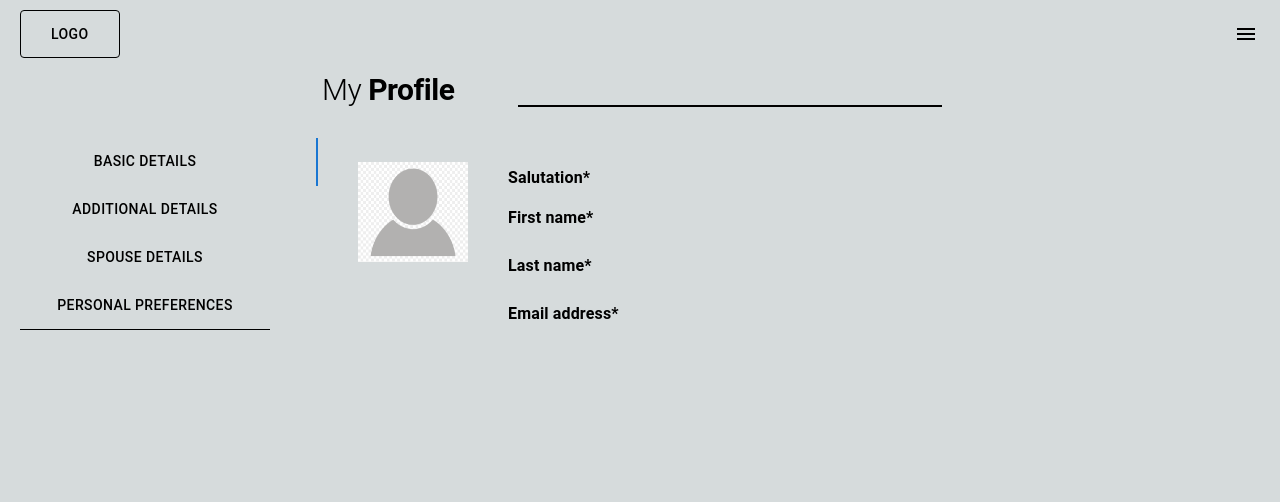
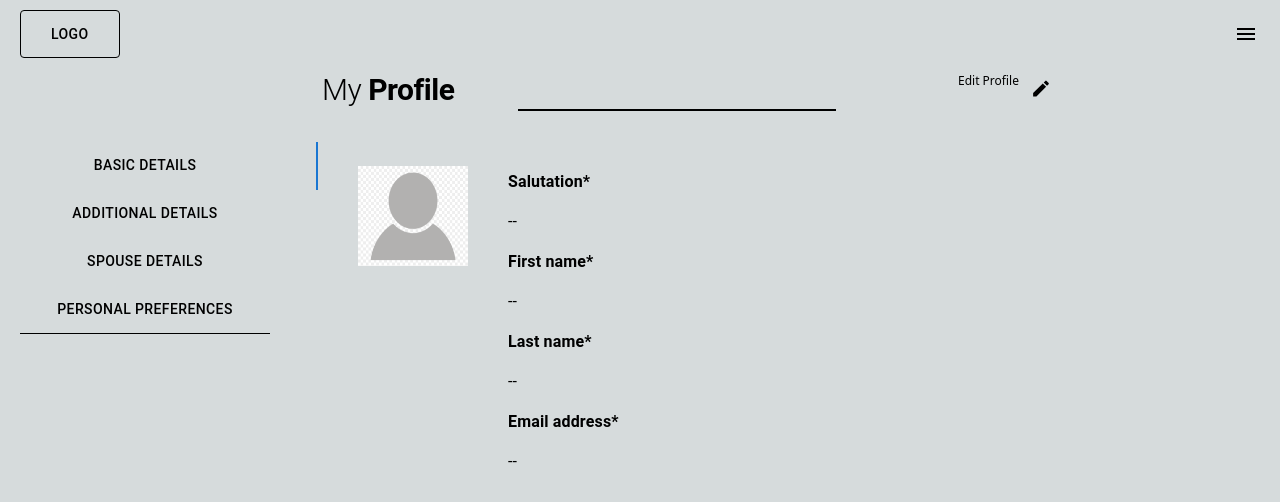
Before and after one commit to RukshanRanabahu/SlicingExercise, a Next.js app: page /profile in a window 1280 px wide. Shown: the top 502 px of the page. Built offline with nearby package versions, Linux system fonts and the light colour scheme.

Commit message:
edit profile

```diff
--- a/compnents/appbar_drawer/index.tsx
+++ b/compnents/appbar_drawer/index.tsx
@@ -62,13 +62,13 @@ export default function AppBarDrawer() {
     >
       {["My Contacts", "My Profile", "Edit Profile"].map((text, index) => (
         <>
-          <List key={text}>
+          <List key={text+index.toString()}>
             {text == "My Profile" ? (
               <Link href="/profile" key={text}>
                 <ListItemComponent key={text} text={text} />
               </Link>
             ) : (
-              <Link href="" key={text}>
+              <Link href="/" key={text}>
                 <ListItemComponent key={text} text={text} />
               </Link>
             )}
--- a/pages/index.tsx
+++ b/pages/index.tsx
@@ -150,13 +150,14 @@ export default function Home(props: { contactsData: any }) {
               cell: string;
             }) => (
               <Grid key={post.email} item xs={12} sm={6} md={4}>
-                <Box style={{ maxHeight: "125px", overflowY: "hidden" }}>
+                <Box key={post.email} style={{ maxHeight: "125px", overflowY: "hidden" }}>
                   <ContactCard
                     picture={post.picture}
                     email={post.email}
                     name={post.name}
                     location={post.location}
                     cell={post.cell}
+                    key={post.email}
                   />
                 </Box>
               </Grid>
--- a/pages/profile/index.module.css
+++ b/pages/profile/index.module.css
@@ -1,22 +1,33 @@
 .tabComponent {
   width: 250px;
   border-top: 1px solid #000;
-  color: '#000';
+  color: "#000";
   /* display: flex; */
   align-items: flex-start;
 }
-.profileImage{
+.profileImage {
   width: 110px;
   height: 100px;
 }
 
-.displayInlinFlex{
+.displayInlinFlex {
   display: flex;
   flex-direction: row;
 }
-.profileDetails{
+.profileDetails {
   padding-left: 100px;
 }
-.boldText{
-
+.EditProfileBtn {
+  font-size: 12px;
+  display: flex;
+  flex-direction: row;
+  cursor: pointer;
 }
+.EditIconBtn {
+  margin-left: 10px;
+  padding-top: 3px;
+  font-size: 14px;
+}
+.mgnTop{
+  margin-top: 20px;
+}
--- a/pages/profile/index.tsx
+++ b/pages/profile/index.tsx
@@ -6,16 +6,29 @@ import Typography from "@mui/material/Typography";
 import Box from "@mui/material/Box";
 import AppBarDrawer from "@/compnents/appbar_drawer";
 import styles from "./index.module.css";
-import { Container, Grid, Paper, Stack, styled } from "@mui/material";
+import {
+  Button,
+  Container,
+  Grid,
+  IconButton,
+  MenuItem,
+  Paper,
+  Select,
+  SelectChangeEvent,
+  Stack,
+  TextField,
+  styled,
+} from "@mui/material";
 import ProfilImg from "../../src/images/profile.png";
-
+import EditIcon from "@mui/icons-material/Edit";
+import Link from "next/link";
 interface TabPanelProps {
   children?: React.ReactNode;
   index: number;
   value: number;
 }
 
-function  TabPanel(props: TabPanelProps) {
+function TabPanel(props: TabPanelProps) {
   const { children, value, index, ...other } = props;
 
   return (
@@ -26,11 +39,7 @@ function  TabPanel(props: TabPanelProps) {
       aria-labelledby={`vertical-tab-${index}`}
       {...other}
     >
-      {value === index && (
-        <Box sx={{ p: 3 }}>
-          {children}
-        </Box>
-      )}
+      {value === index && <Box sx={{ p: 3 }}>{children}</Box>}
     </Box>
   );
 }
@@ -43,25 +52,34 @@ function a11yProps(index: number) {
 }
 
 const personalDetails = {
-  basicDetails:['First name', 'Last name', 'Email address'],
-  addtionalDetails: []
-}
+  basicDetails: ["First name", "Last name", "Email address"],
+  addtionalDetails: [],
+};
 
 export default function Profile() {
   const [value, setValue] = React.useState(0);
+  const [edit, setEdit] = React.useState(false);
+  const [sal, setSal] = React.useState("");
 
+  const handlSaleChange = (event: SelectChangeEvent) => {
+    setSal(event.target.value as string);
+  };
   const handleChange = (event: React.SyntheticEvent, newValue: number) => {
     setValue(newValue);
   };
 
-  const Item = styled(Paper)(({ theme }) => ({
-    backgroundColor: theme.palette.mode === 'dark' ? '#1A2027' : '#fff',
-    ...theme.typography.body2,
-    padding: theme.spacing(1),
-    textAlign: 'center',
-    color: theme.palette.text.secondary,
-  }));
-
+  const Item = () => {
+    return (
+      <Stack spacing={2} direction="row" className={styles.mgnTop}>
+        <Button variant="contained" color="primary">
+          SAVE & UPDATE
+        </Button>
+        <Button variant="outlined" color="inherit">
+          CANCEL
+        </Button>
+      </Stack>
+    );
+  };
 
   return (
     <Box>
@@ -91,8 +109,28 @@ export default function Profile() {
               item
               xs={0}
               sm={0}
-              md={4}
+              md={3}
             ></Grid>
+            <Grid item xs={0} sm={0} md={1}></Grid>
+            <Grid item xs={0} sm={0} md={3}>
+              <div
+                onClick={() => setEdit(!edit)}
+                className={styles.EditProfileBtn}
+              >
+                Edit Profile
+                <IconButton
+                  style={{ marginRight: "0px", paddingTop: "3px" }}
+                  size="large"
+                  edge="start"
+                  color="inherit"
+                  aria-label="menu"
+                  sx={{ mr: 2 }}
+                  // onClick={}
+                >
+                  <EditIcon className={styles.EditIconBtn} />
+                </IconButton>
+              </div>
+            </Grid>
           </Grid>
           <Grid item xs={12} sm={4} md={3}>
             <Tabs
@@ -139,71 +177,140 @@ export default function Profile() {
                   className={styles.profileImage}
                 ></img>
                 <Container className={styles.profileDetails}>
+                  {[
+                    "Salutation",
+                    "First name",
+                    "Last name",
+                    "Email address",
+                  ].map((text, index) => (
+                    <>
                       <Typography
+                        key={index + text}
                         variant="subtitle1"
                         lineHeight={2}
                         fontWeight={"bold"}
                       >
-                  Salutation*
+                        {text}*
                       </Typography>
-                <Typography lineHeight={3}>{}</Typography>
-                <Typography lineHeight={3} fontWeight={"bold"}>
-                  First name*
-                </Typography>
-                <Typography lineHeight={3}></Typography>
-                <Typography lineHeight={3} fontWeight={"bold"}>
-                  Last name*
-                </Typography>
-                <Typography lineHeight={3}></Typography>
-                <Typography lineHeight={3} fontWeight={"bold"}>
-                  Email address*
-                </Typography>
-                <Typography lineHeight={3}></Typography>
+                      {edit ? (
+                        text == "Salutation" ? (
+                          <Select
+                            labelId="demo-simple-select-label"
+                            id="demo-simple-select"
+                            value={sal}
+                            label=""
+                            style={{ minWidth: "400px" }}
+                            onChange={handlSaleChange}
+                          >
+                            <MenuItem value={10}>Mr</MenuItem>
+                            <MenuItem value={20}>Miss</MenuItem>
+                            <MenuItem value={30}>Mrs</MenuItem>
+                          </Select>
+                        ) : (
+                          <TextField
+                            style={{ minWidth: "400px" }}
+                            id="outlined-basic"
+                            label=""
+                            variant="outlined"
+                          />
+                        )
+                      ) : (
+                        <Typography lineHeight={3}>--</Typography>
+                      )}
+                    </>
+                  ))}
+                  {edit ? <Item></Item> : <></>}
                 </Container>
               </Stack>
-              {/* </div> */}
             </TabPanel>
             <TabPanel value={value} index={1}>
-              {/* <div className={styles.profileDetails}>
-                <Typography lineHeight={3} fontWeight={"bold"}>
-                  Mobile number*
+              {[
+                "Mobile number",
+                "Home address",
+                "Country",
+                "Postal code",
+                "Nationality",
+                "Date of birth",
+                "Gender",
+                "Marital status",
+              ].map((text, index) => (
+                <>
+                  <Typography
+                    key={index + text}
+                    variant="subtitle1"
+                    lineHeight={2}
+                    fontWeight={"bold"}
+                  >
+                    {text}*
                   </Typography>
-                <Typography lineHeight={3}>{}</Typography>
-                <Typography lineHeight={3} fontWeight={"bold"}>
-                  Home address*
-                </Typography>
-                <Typography lineHeight={3}></Typography>
-                <Typography lineHeight={3} fontWeight={"bold"}>
-                  Country*
-                </Typography>
-                <Typography lineHeight={3}></Typography>
-                <Typography lineHeight={3} fontWeight={"bold"}>
-                  Postal code*
-                </Typography>
-                <Typography lineHeight={3}></Typography>
-                <Typography lineHeight={3} fontWeight={"bold"}>
-                  Mobile number*
-                </Typography>
-                <Typography lineHeight={3}>{}</Typography>
-                <Typography lineHeight={3} fontWeight={"bold"}>
-                  Home address*
-                </Typography>
-                <Typography lineHeight={3}></Typography>
-                <Typography lineHeight={3} fontWeight={"bold"}>
-                  Country*
-                </Typography>
-                <Typography lineHeight={3}></Typography>
-                <Typography lineHeight={3} fontWeight={"bold"}>
-                  Postal code*
-                </Typography>
-                <Typography lineHeight={3}></Typography>
-              </div> */}
+                  {edit ? (
+                    <TextField
+                      style={{ minWidth: "400px" }}
+                      id="outlined-basic"
+                      label=""
+                      variant="outlined"
+                    />
+                  ) : (
+                    <Typography lineHeight={2}>--</Typography>
+                  )}
+                </>
+              ))}
+              {edit ? <Item></Item> : <></>}
             </TabPanel>
             <TabPanel value={value} index={2}>
-              Item Three
+              {["Salutation", "First name", "Last name"].map((text, index) => (
+                <>
+                  <Typography
+                    key={index + text}
+                    variant="subtitle1"
+                    lineHeight={2}
+                    fontWeight={"bold"}
+                  >
+                    {text}*
+                  </Typography>
+                  {edit ? (
+                    <TextField
+                      style={{ minWidth: "400px" }}
+                      id="outlined-basic"
+                      label=""
+                      variant="outlined"
+                    />
+                  ) : (
+                    <Typography lineHeight={3}>--</Typography>
+                  )}
+                </>
+              ))}
+              {edit ? <Item></Item> : <></>}
             </TabPanel>
             <TabPanel value={value} index={3}>
-              Item Four
+              {[
+                "Hobbies and interests",
+                `Favorite sport(s)`,
+                `Preferred music genre(s)`,
+                `Preferred movie/TV show(s)`,
+              ].map((text, index) => (
+                <>
+                  <Typography
+                    key={index + text}
+                    variant="subtitle1"
+                    lineHeight={2}
+                    fontWeight={"bold"}
+                  >
+                    {text}*
+                  </Typography>
+                  {edit ? (
+                    <TextField
+                      style={{ minWidth: "400px" }}
+                      id="outlined-basic"
+                      label=""
+                      variant="outlined"
+                    />
+                  ) : (
+                    <Typography lineHeight={3}>--</Typography>
+                  )}
+                </>
+              ))}
+              {edit ? <Item></Item> : <></>}
             </TabPanel>
           </Grid>
         </Grid>
```
Lines whose indentation alone changed are shown as unchanged.
